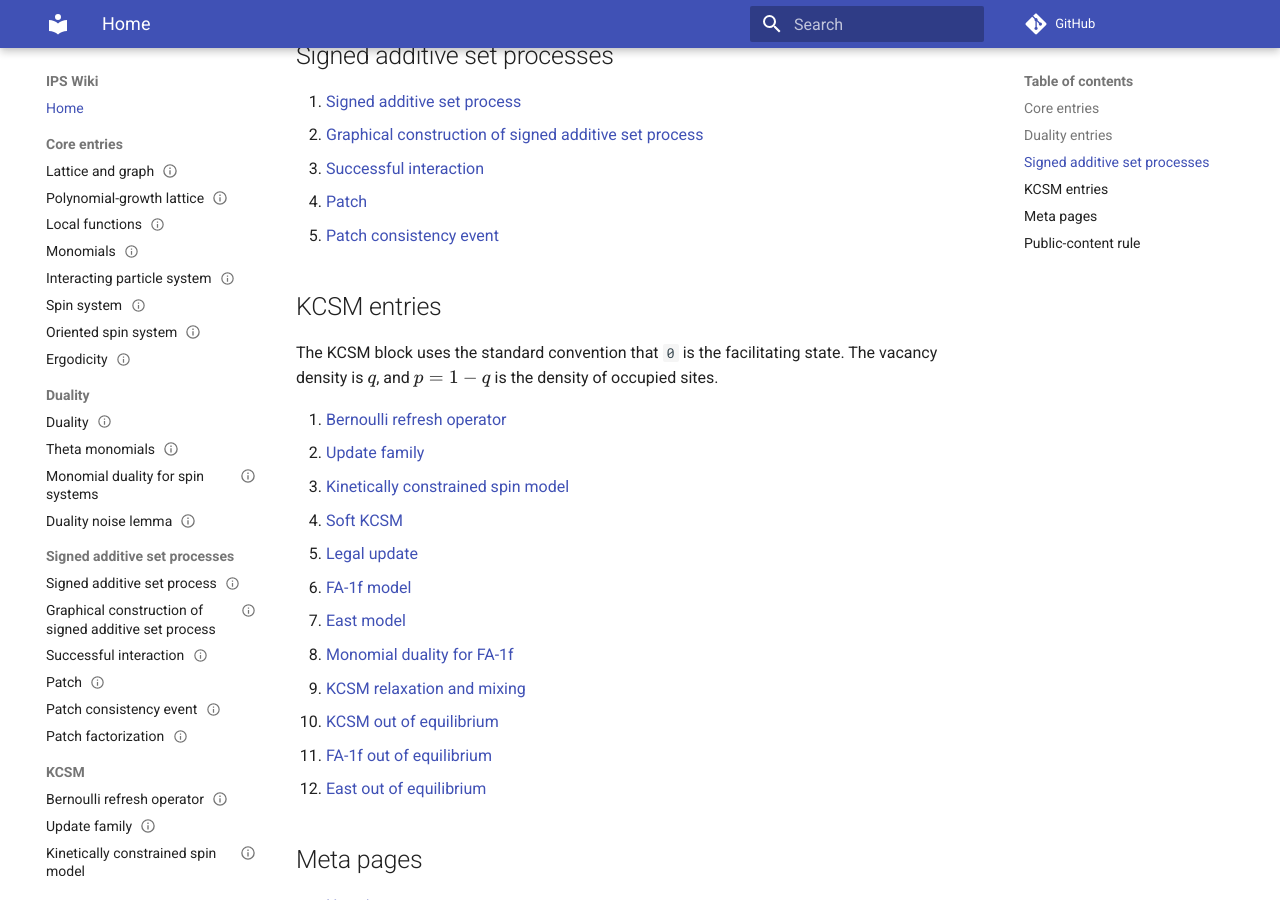
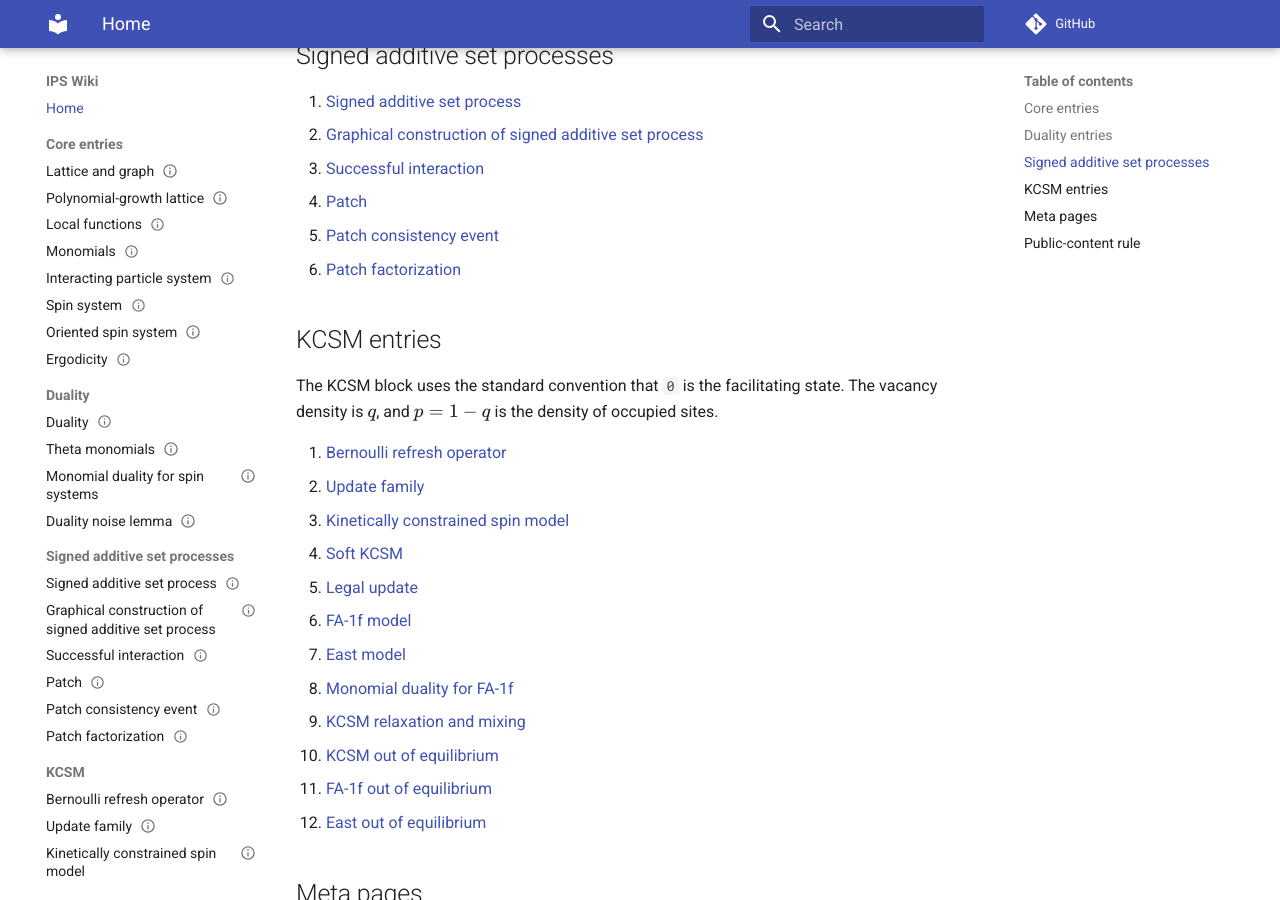
Before and after one commit to maciejgluchowski86-beep/ips-wiki, an MkDocs documentation site: the page built from docs/index.md, in a window 1280 px wide and 900 px high, scrolled down 911 px. Built offline with MkDocs 1.6.1 and Material for MkDocs 9.7.7, drawn with Linux system fonts in a browser that asks for light colours; comment, search, counter and statistics services are not loaded.

Commit message:
Add patch factorization to index

```diff
--- a/docs/index.md
+++ b/docs/index.md
@@ -31,6 +31,7 @@ A minimal dependency order is:
 3. [Successful interaction](entries/successful-interaction.md)
 4. [Patch](entries/patch.md)
 5. [Patch consistency event](entries/patch-consistency-event.md)
+6. [Patch factorization](entries/patch-factorization.md)
 
 ## KCSM entries
 
```
